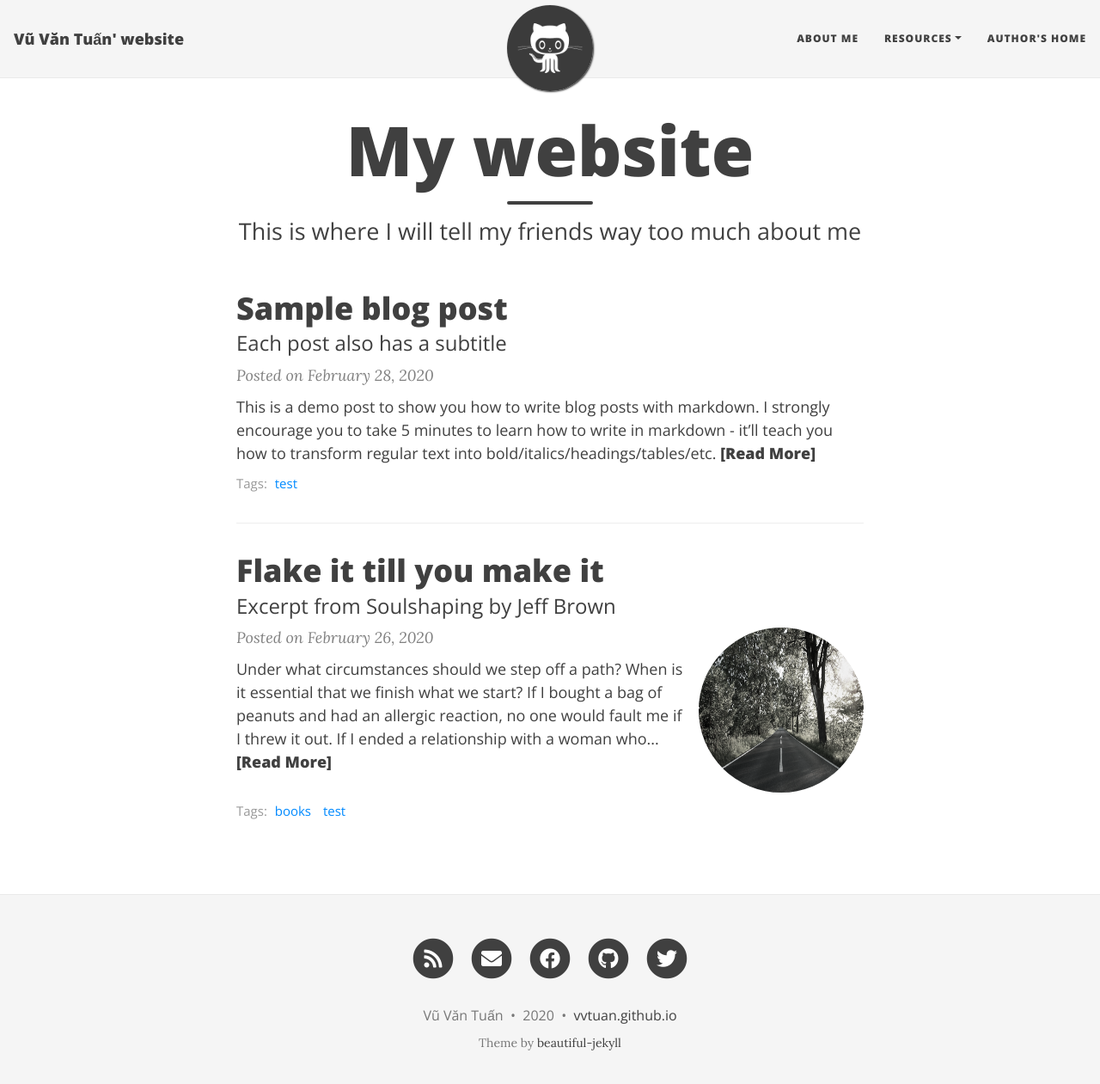
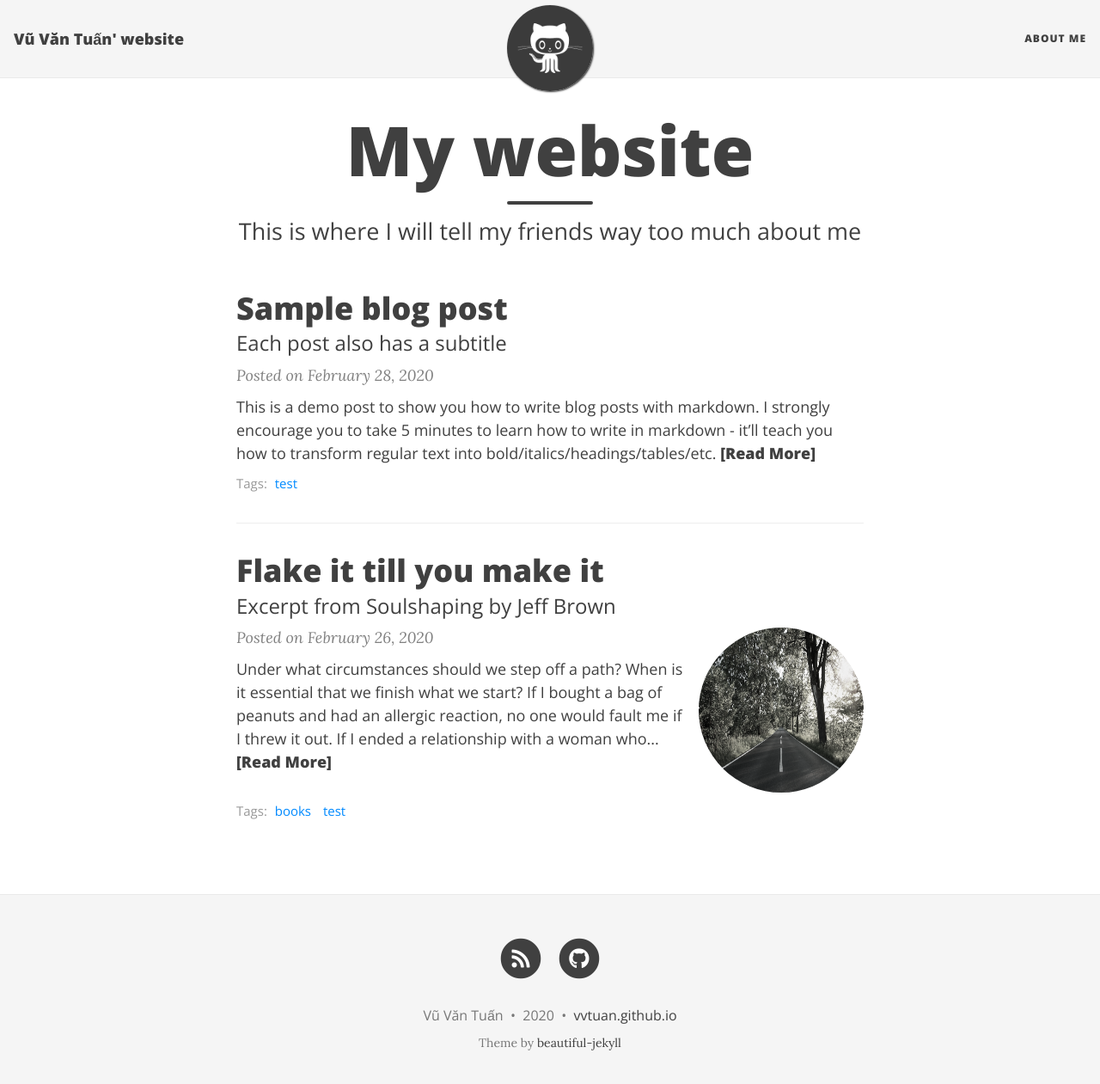
Before and after one commit to vvtuan/vvtuan.github.io, a Jekyll site: the page built from index.html, in a window 1280 px wide and 1274 px high. Shown: the top 1261 px of the window at 86% size. Built offline with Jekyll 4.4.1, drawn with Linux system fonts in a browser that asks for light colours; nearby versions of some CDN libraries; the list of posts is cut into pages by our own code; some of the changed lines change nothing that is shown.

Commit message:
Update _config.yml
Remove resources, author's home, email, facebook and twitter.

```diff
--- a/_config.yml
+++ b/_config.yml
@@ -13,10 +13,10 @@ author: Vũ Văn Tuấn
 
 navbar-links:
   About Me: "aboutme"
-  Resources:
-    - Beautiful Jekyll: "https://beautifuljekyll.com"
-    - Learn markdown: "https://www.markdowntutorial.com/"
-  Author's home: "https://deanattali.com"
+#   Resources:
+#     - Beautiful Jekyll: "https://beautifuljekyll.com"
+#     - Learn markdown: "https://www.markdowntutorial.com/"
+#   Author's home: "https://deanattali.com"
 
 # --- Logo --- #
 
@@ -38,10 +38,10 @@ round-avatar: true
 # Uncomment the links you want to show and add your information to each one.
 # If you don't want to show a link to an RSS feed, set rss to "false".
 social-network-links:
-  email: "vvtuan@github.com"
-  facebook: vvtuan
+#   email: "vvtuan@github.com"
+#   facebook: vvtuan
   github: vvtuan
-  twitter: vvtuan
+#   twitter: vvtuan
   rss: true
 #  reddit: yourname
 #  linkedin: daattali
```
